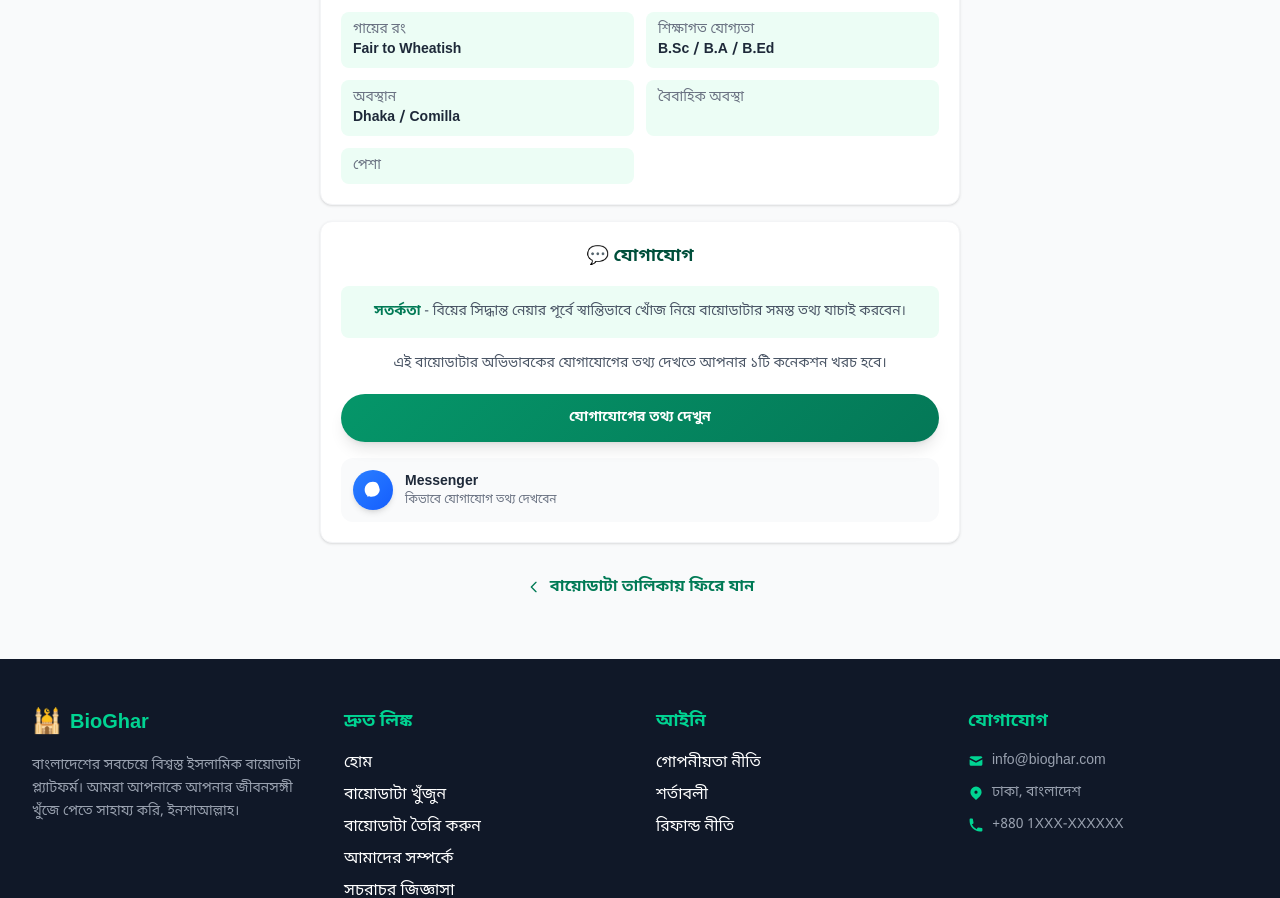
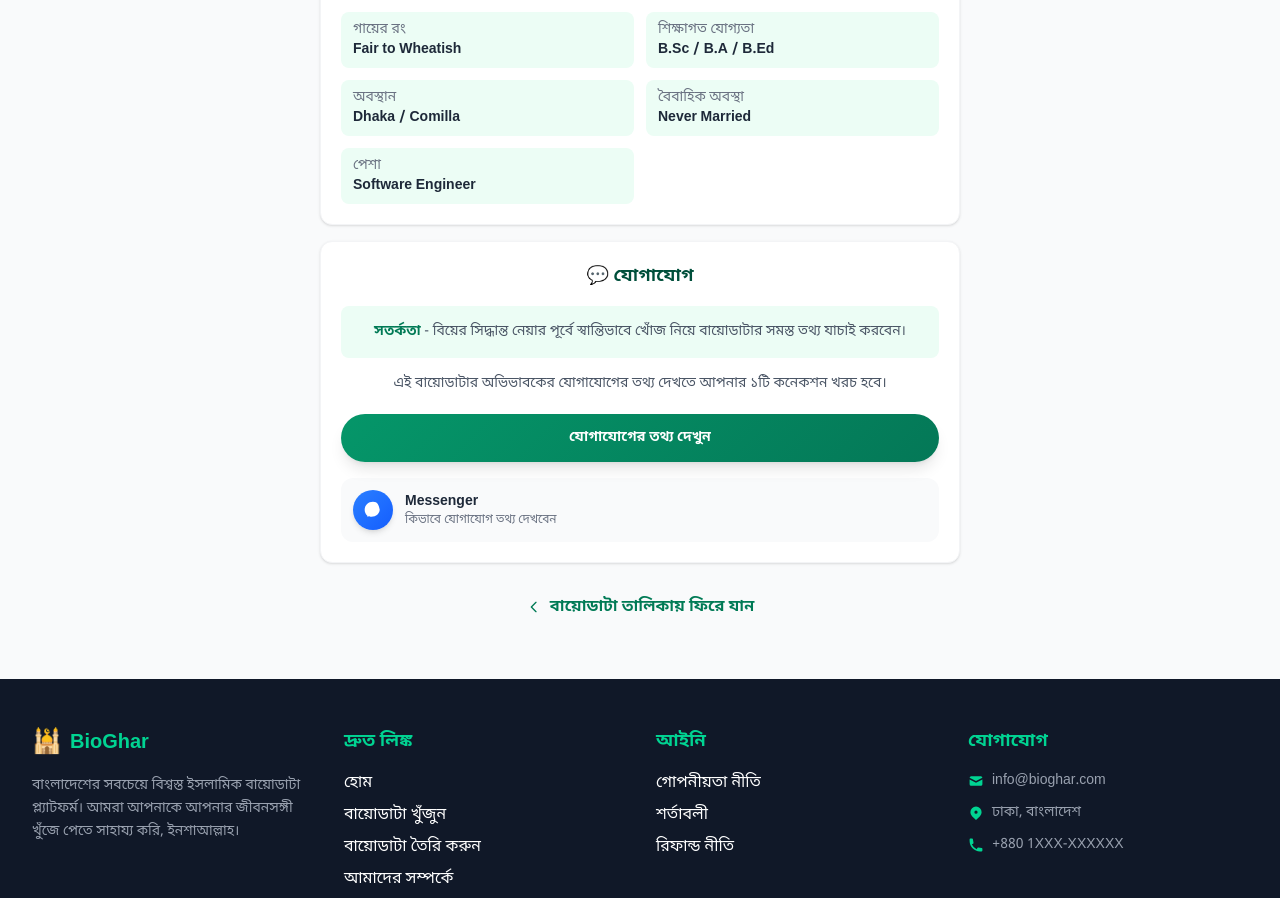
Before and after one commit to mdkanokmiah232-arch/BioGhar, a Next.js app: page /biodata/1 in a window 1280 px wide. Shown: the part 2464-3362 px from the top of the page. Built offline with nearby package versions, Linux system fonts and the light colour scheme.

Commit message:
fix: TS errors on partner prefs

```diff
--- a/src/app/biodata/[id]/page.tsx
+++ b/src/app/biodata/[id]/page.tsx
@@ -207,8 +207,8 @@ export default async function BiodataDetailPage({ params }: { params: Promise<{
               <InfoBox label="গায়ের রং" value={biodata.partnerPreferences.complexion} />
               <InfoBox label="শিক্ষাগত যোগ্যতা" value={biodata.partnerPreferences.education} />
               <InfoBox label="অবস্থান" value={biodata.partnerPreferences.location} />
-              <InfoBox label="বৈবাহিক অবস্থা" value={biodata.partnerPreferences.maritalStatus} />
-              <InfoBox label="পেশা" value={biodata.partnerPreferences.profession} />
+              <InfoBox label="বৈবাহিক অবস্থা" value={biodata.maritalStatus} />
+              <InfoBox label="পেশা" value={biodata.profession} />
             </div>
           </div>
 
```
